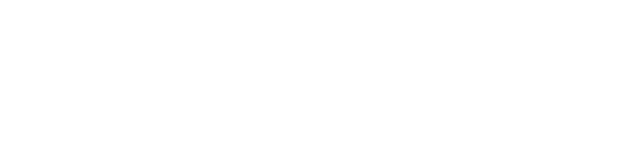
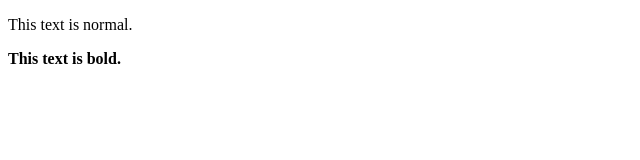
Before and after one commit to ahmed-fawzy-hub/test, a plain HTML site: page index.html in a window 1280 px wide. Shown: the whole page, without its empty margins (0-640 px from the left). Drawn offline with Linux system fonts and the light colour scheme.

Commit message:
second commit

```diff
--- a/index.html
+++ b/index.html
@@ -6,6 +6,8 @@
     <title>Document</title>
 </head>
 <body>
+    <p>This text is normal.</p>
 
+<p><b>This text is bold.</b></p>
 </body>
 </html>
```
